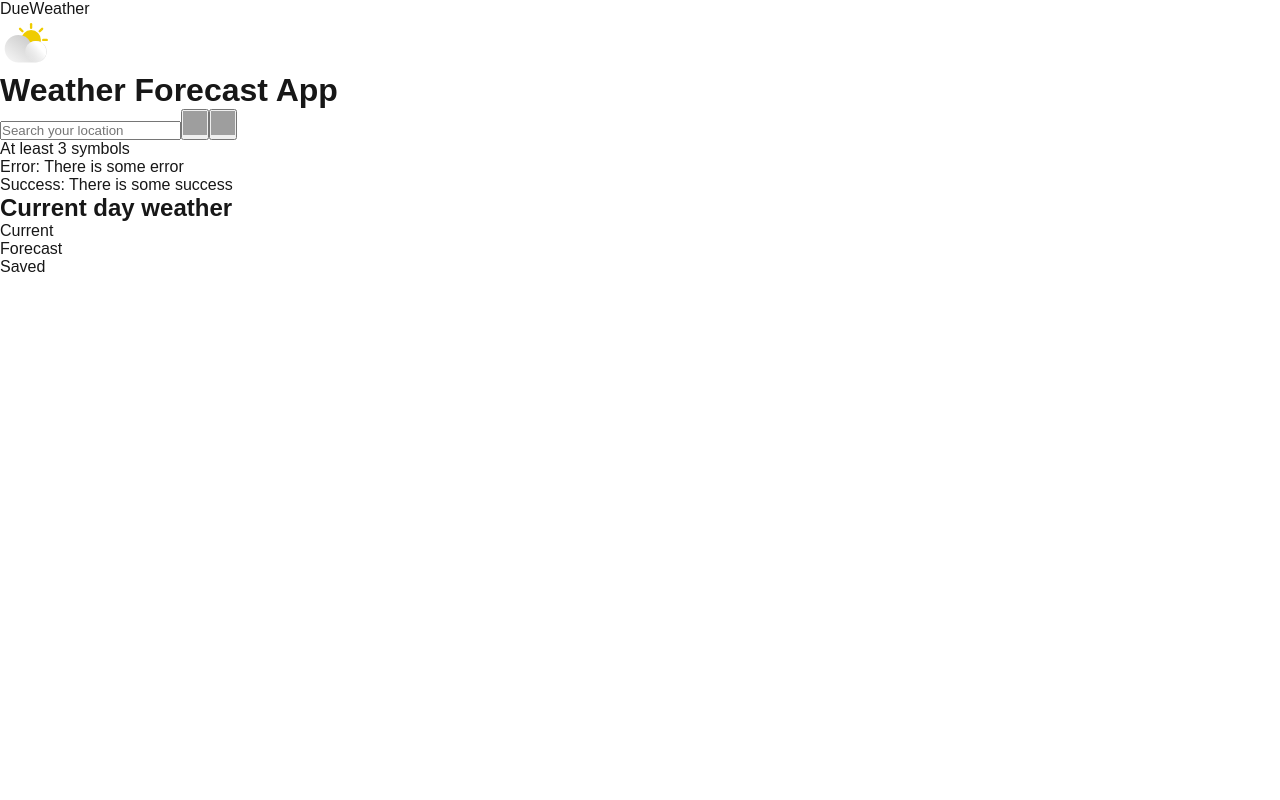
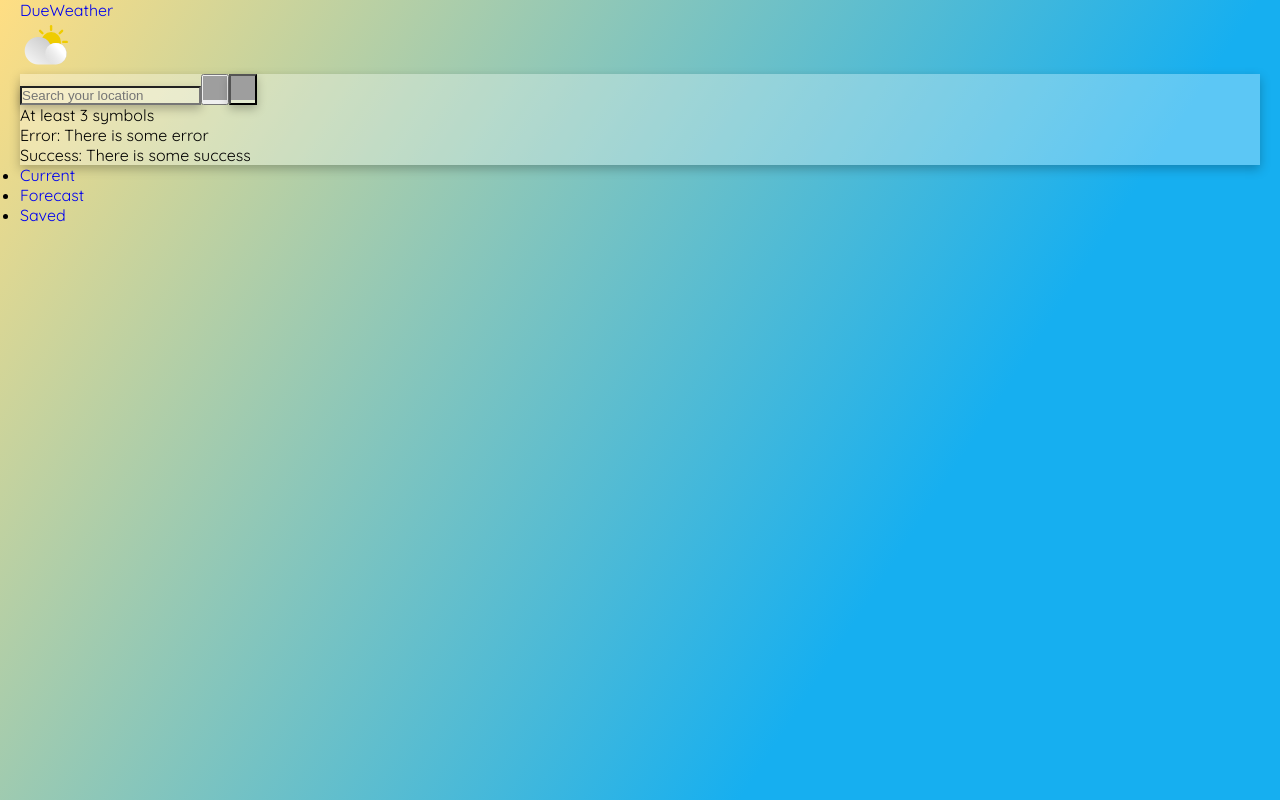
Before and after one commit to GenaPlem/due_weather_next, a Next.js app: page / in a window 1280 px wide. Built offline with nearby package versions, Linux system fonts and the light colour scheme; grey boxes are pictures that could not be loaded.

Commit message:
Update globals styles

```diff
--- a/app/globals.css
+++ b/app/globals.css
@@ -1,42 +1,56 @@
-:root {
-  --background: #ffffff;
-  --foreground: #171717;
+/* Add fonts */
+@font-face {
+  font-family: "Quicksand";
+  src: url('/fonts/quicksand/static/quicksand_bold.ttf') format('truetype');
+  font-weight: bold;
+  font-style: normal;
 }
-
-@media (prefers-color-scheme: dark) {
-  :root {
-    --background: #0a0a0a;
-    --foreground: #ededed;
-  }
+@font-face {
+  font-family: "Quicksand";
+  src: url('/fonts/quicksand/static/quicksand_semibold.ttf') format('truetype');
+  font-weight: 600;
+  font-style: normal;
 }
-
-html,
-body {
-  max-width: 100vw;
-  overflow-x: hidden;
+@font-face {
+  font-family: "Quicksand";
+  src: url('/fonts/quicksand/static/quicksand_regular.ttf') format('truetype');
+  font-weight: normal;
+  font-style: normal;
+}
+/* Reset all default margins and paddings */
+* {
+  margin: 0;
+  padding: 0;
+  box-sizing: border-box;
 }
 
 body {
-  color: var(--foreground);
-  background: var(--background);
-  font-family: Arial, Helvetica, sans-serif;
-  -webkit-font-smoothing: antialiased;
-  -moz-osx-font-smoothing: grayscale;
-}
-
-* {
-  box-sizing: border-box;
-  padding: 0;
-  margin: 0;
+  /* Add gradient background */
+  background: linear-gradient(303deg, #16AFF0 30%, #FFDE83 100%);
+  min-height: 100vh;
+  font-family: Quicksand, sans-serif;
 }
 
 a {
-  color: inherit;
   text-decoration: none;
 }
-
-@media (prefers-color-scheme: dark) {
-  html {
-    color-scheme: dark;
-  }
+/* Container to wrap content */
+.container {
+  max-width: 1416px;
+  min-width: 320px;
+  margin: 0 auto;
+  padding: 0 20px;
 }
+/* To hide the headings */
+.hidden_heading {
+  display: none;
+}
+/* To add glassmorpism effect to some element */
+.glassmorphism {
+  background-color: rgba(255, 255, 255, 0.3);
+  box-shadow: 0 4px 10px 0 rgba(0, 0, 0, 0.25);
+}
+/* To add bold font weight to some element */
+.bold {
+  font-weight: 600;
+}
```
